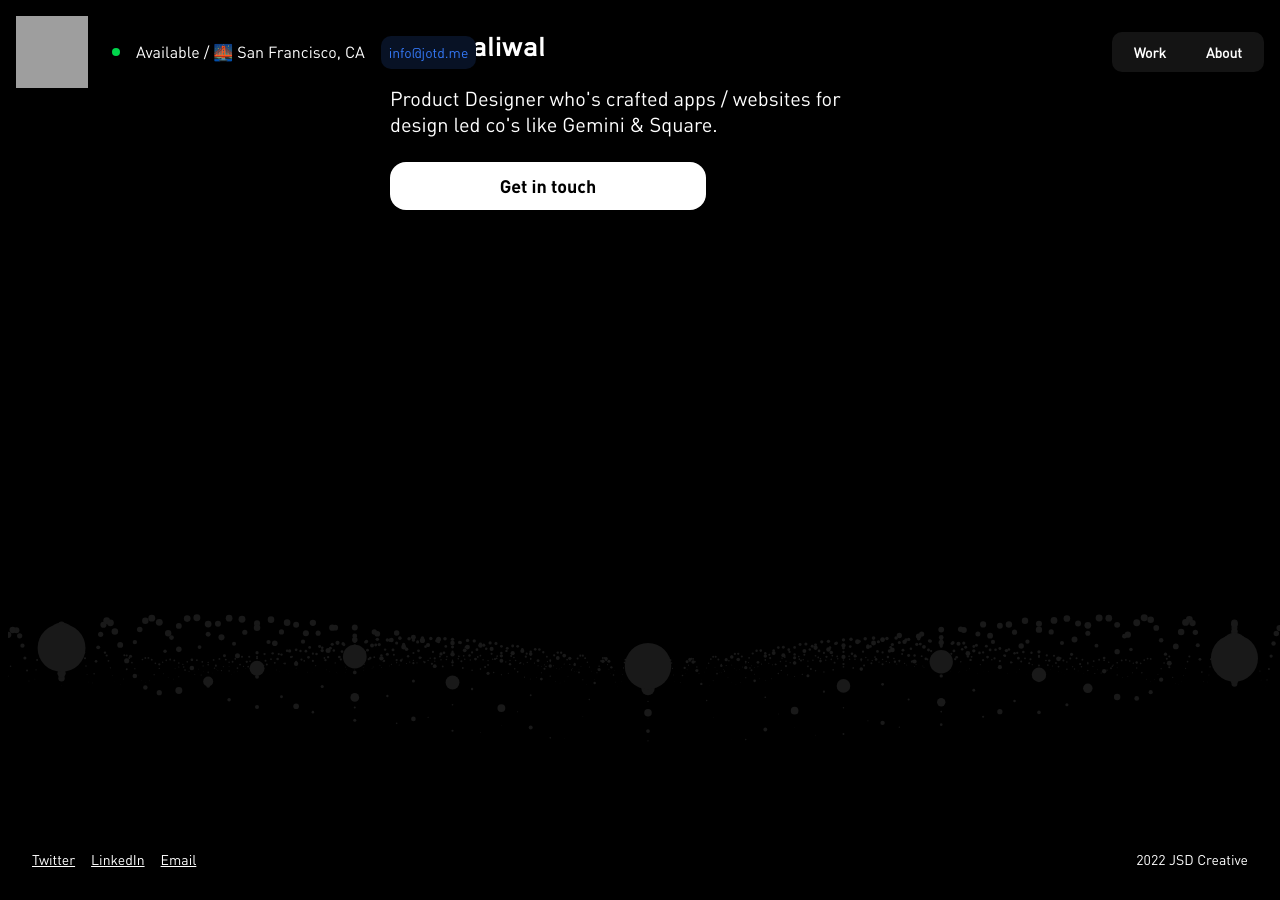
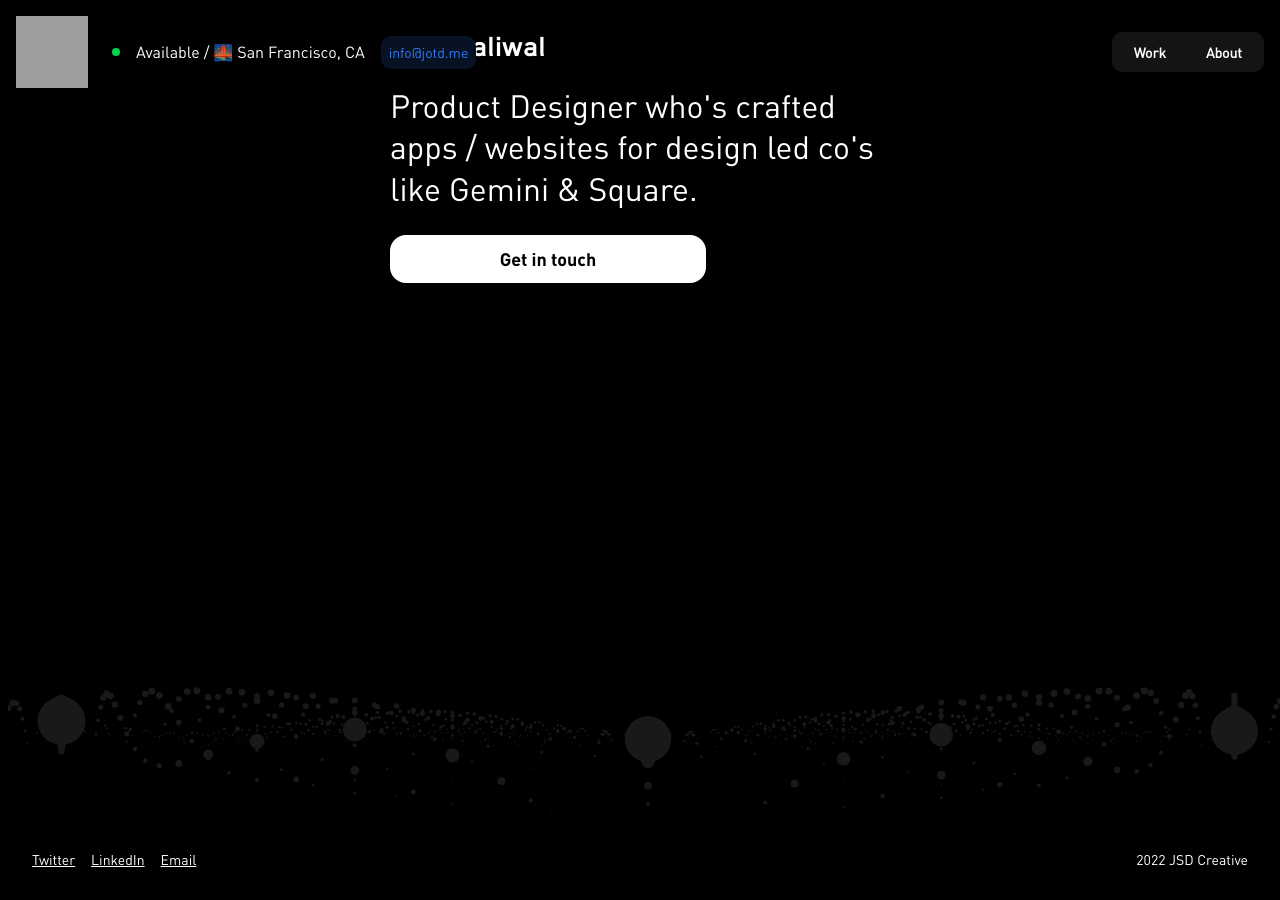
Before and after one commit to jotd/jotd-portfolio, a Jekyll site: the page index.html, which Jekyll copies as it is, in a window 1280 px wide and 900 px high. Built offline with Jekyll 4.4.1, drawn with Linux system fonts in a browser that asks for light colours; grey boxes are pictures that could not be loaded.

Commit message:
Update styles.css

```diff
--- a/css/styles.css
+++ b/css/styles.css
@@ -37,6 +37,7 @@
     justify-content: center;
     align-items: flex-start;
     margin-left: 16px;
+    margin-top: 10%;
   }
 }
 
@@ -104,6 +105,21 @@
 
 
 /* Colors /////////////////////////////////////////////////////////////////// */
+
+/*
+    Availability Dots on Homepage's 3D Animation
+    #00D54B
+*/
+
+.cta-2 {
+  background-color: #FF375F;
+}
+
+.dot {
+  background-color: #00D54B;
+}
+
+
 
 /* Light Grey only used by dots animation on homepage
    #191919
@@ -207,7 +223,7 @@
   align-items: center;
   margin-right: 16px;
   margin-left: 24px;}
-/* White Dot */
+/* Availability Dot */
 .dot {
     height: 8px;
     width: 8px;
@@ -277,7 +293,7 @@
   .header-home {
     font-family: "blender_probold";
     color: #ffffff;
-    font-size: 56px;
+    font-size: 64px;
     margin-top: 120px;
     margin-bottom: 24px;
     position: relative; } }
@@ -383,7 +399,7 @@
 
 /* Text Styles  */
 .tagline-home {
-  font-size: 20px;
+  font-size: 32px;
     line-height: 1.3em;
     position: relative;
     color: #ffffff;
```
